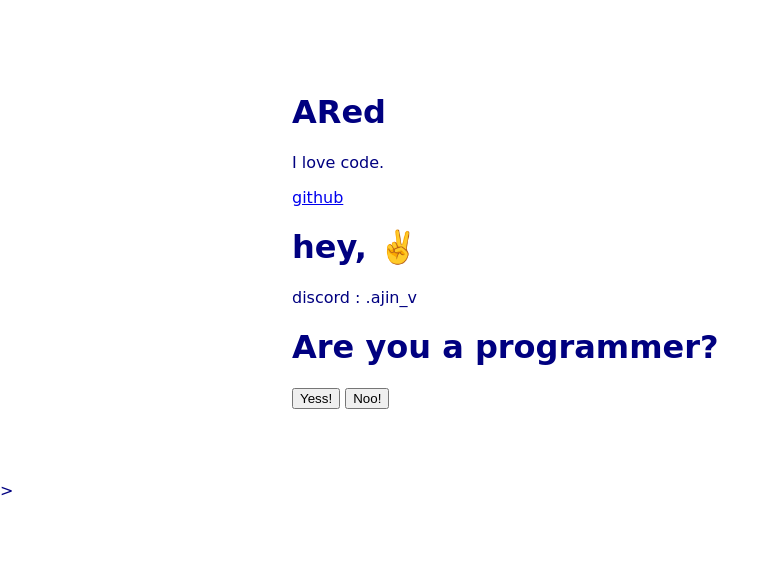
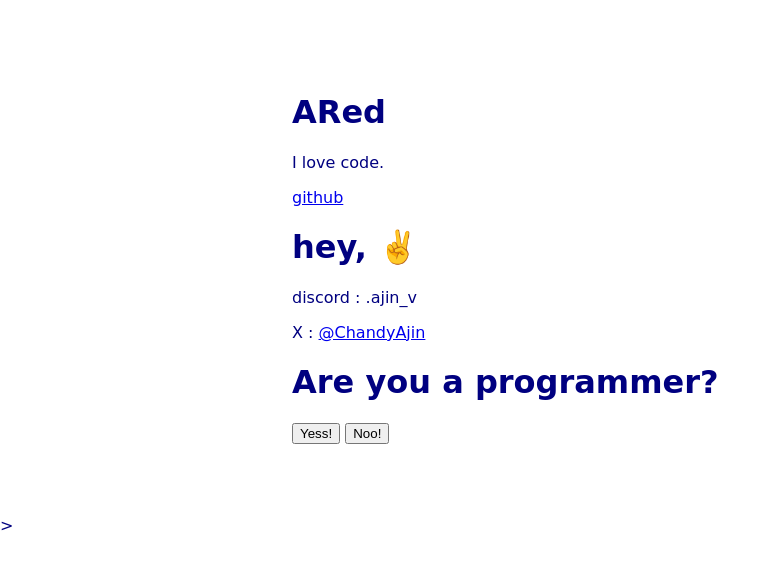
Before and after one commit to aajinn/0Ared, a SvelteKit app: page / in a window 1280 px wide. Shown: the top 568 px of the page, without its empty margins (0-779 px from the left). Built offline with nearby package versions, Linux system fonts and the light colour scheme.

Commit message:
added X link

```diff
--- a/src/routes/+page.svelte
+++ b/src/routes/+page.svelte
@@ -11,6 +11,7 @@
     <a href="https://github.com/ARed99/">github</a>
     <h1> hey, ✌️ </h1>
     <p> discord : .ajin_v </p>
+    <p>X : <a href="https://x.com/ChandyAjin/">@ChandyAjin</a></p>
     <Meme />
 </main>
 
```
